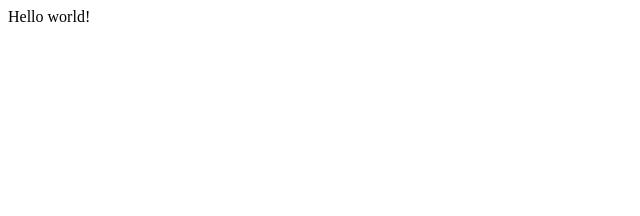
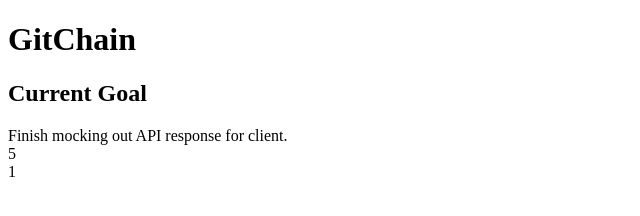
Before and after one commit to bryantee/GitChain, a website: page src/index.html in a window 1280 px wide. Shown: the whole page, without its empty margins (0-640 px from the left). Drawn offline with Linux system fonts and the light colour scheme.

Commit message:
Basic mock of API schema for client for MVP

```diff
--- a/src/index.html
+++ b/src/index.html
@@ -7,6 +7,13 @@
   <title>Document</title>
 </head>
 <body>
-  Hello world!
+  <h1>GitChain</h1>
+  <h2>Current Goal</h2>
+  <div class="current-goal"></div>
+  <div class="commit-streak"></div>
+  <div class="commits-today"></div>
+  <script type="text/javascript" src="js/main.js">
+
+  </script>
 </body>
 </html>
--- a/src/js/main.js
+++ b/src/js/main.js
@@ -0,0 +1,35 @@
+'use strict';
+
+document.addEventListener('DOMContentLoaded', e => {
+  main();
+});
+
+const MOCK_DATA = {
+  currentGoal: 'Finish mocking out API response for client.',
+  currentCommitStreakDays: 5,
+  commitsToday: 1,
+}
+
+function main() {
+  function getData(callback) {
+    setTimeout(function(){
+      callback(MOCK_DATA)
+    }, 1000);
+  }
+
+  function displayData(data) {
+    console.log(data);
+    let goal = document.querySelector('.current-goal');
+    let commitStreak = document.querySelector('.commit-streak');
+    let commitsToday = document.querySelector('.commits-today');
+
+    goal.textContent = data.currentGoal;
+    commitStreak.textContent = data.currentCommitStreakDays;
+    commitsToday.textContent = data.commitsToday;
+  }
+  function getAndDisplayData(){
+    getData(displayData);
+  }
+
+  getAndDisplayData();
+}
```
Also changed, not shown: build/index.html, build/js/main.js.
